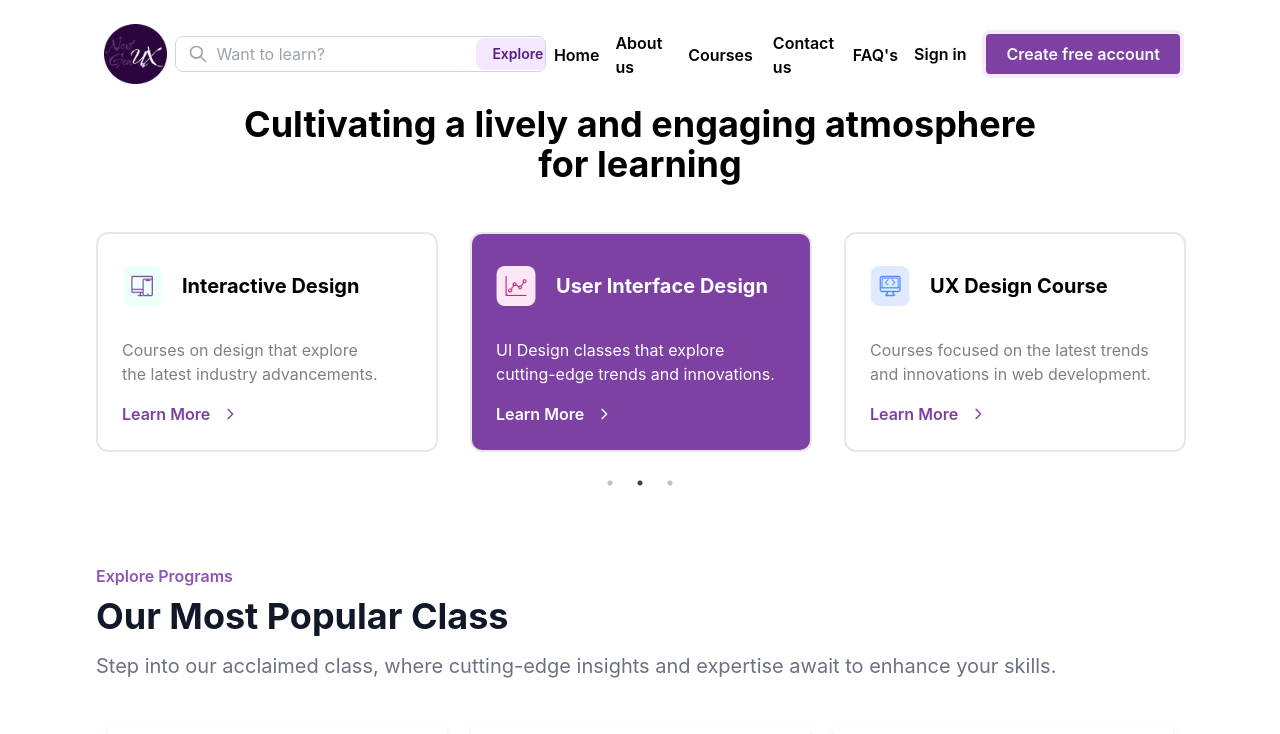
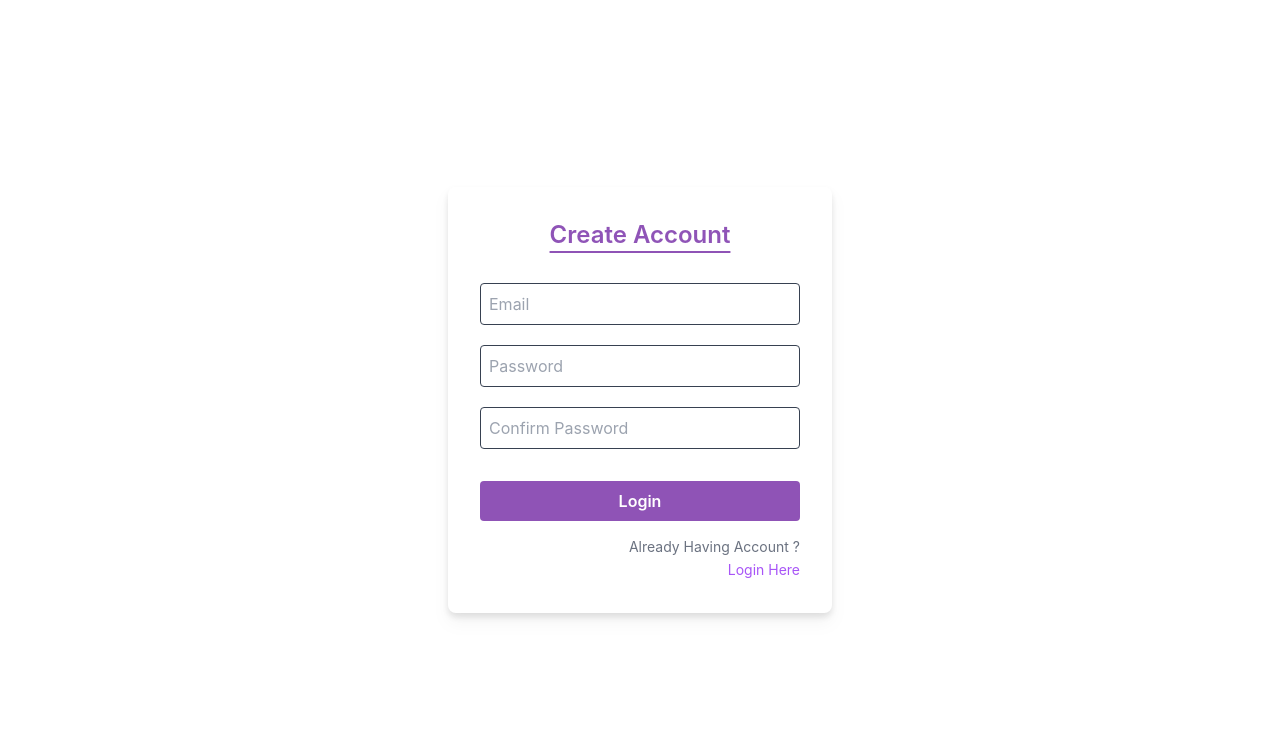
Before and after one commit to vaishnavibadwaik24/next-gen-ux, a React (Create React App) app: page /createaccount in a window 1280 px wide. Shown: the top 734 px of the page. Built offline with nearby package versions, Linux system fonts and the light colour scheme.

Commit message:
Sign in and Create account form added

```diff
--- a/package.json
+++ b/package.json
@@ -9,6 +9,8 @@
     "react": "^18.3.1",
     "react-dom": "^18.3.1",
     "react-icons": "^5.2.1",
+    "react-router": "^6.26.1",
+    "react-router-dom": "^6.26.1",
     "react-scripts": "5.0.1",
     "react-slick": "^0.30.2",
     "slick-carousel": "^1.8.1",
@@ -37,5 +39,8 @@
       "last 1 firefox version",
       "last 1 safari version"
     ]
+  },
+  "devDependencies": {
+    "html-webpack-plugin": "^5.6.0"
   }
 }
--- /dev/null
+++ b/src/CreateAccount.jsx
@@ -0,0 +1,49 @@
+import React from 'react'
+
+export default function CreateAccount() {
+  return (
+    <div className="min-h-screen flex items-center justify-center bg-white">
+      <div className="bg-white text-white p-8 rounded-lg drop-shadow-lg w-96">
+        <h2 className="text-center font-semibold underline underline-offset-8 text-2xl mb-8" style={{ color: "rgba(136, 73, 178, 0.94)" }}>Create Account</h2>
+        <form>
+          <div className="mb-5">
+            <input
+              type="email"
+              placeholder="Email"
+              className="w-full p-2 rounded bg-white border border-gray-700 text-gray-300 focus:outline-none focus:border-purple-700"
+            />
+          </div>
+          <div className="mb-5">
+            <input
+              type="password"
+              placeholder="Password"
+              className="w-full p-2 rounded bg-white border border-gray-700 text-gray-300 focus:outline-none focus:border-purple-700"
+            />
+          </div>
+          <div className="mb-8">
+            <input
+              type="password"
+              placeholder="Confirm Password"
+              className="w-full p-2 rounded bg-white border border-gray-700 text-gray-300 focus:outline-none focus:border-purple-700"
+            />
+          </div>
+          <div>
+            <button
+              type="submit"
+              className="w-full text-white font-semibold p-2 rounded focus:outline-none"
+              style={{ backgroundColor: "rgba(136, 73, 178, 0.94)" }}
+            >
+              Login
+            </button>
+          </div>
+          <div className="text-right mt-4">
+            <p className="text-sm text-gray-500">Already Having Account ? </p>
+            <a href="#" className="text-sm text-purple-500 hover:underline">
+              Login Here
+            </a>
+          </div>
+        </form>
+      </div>
+    </div>
+  )
+}
--- a/src/Home.jsx
+++ b/src/Home.jsx
@@ -1,4 +1,5 @@
 import React, { useState } from "react";
+import { Link } from "react-router-dom";
 import "slick-carousel/slick/slick.css";
 import "slick-carousel/slick/slick-theme.css";
 import { FaClock } from "react-icons/fa";
@@ -412,10 +413,11 @@ function Home() {
 
           {/* Authentication Buttons */}
           <div className="items-center flex-shrink-0 hidden lg:flex">
-            <button className="self-center px-4 py-3 font-semibold rounded">
+          <Link to="/SignIn" className="self-center px-4 py-3 font-semibold rounded">
             Sign in
-            </button>
-            <button
+          </Link>
+          <Link
+            to="/CreateAccount"
             className="self-center px-5 py-2 font-semibold rounded-lg border-4 text-gray-50"
             style={{
               backgroundColor: "rgba(124, 65, 163, 1)",
@@ -423,7 +425,7 @@ function Home() {
             }}
           >
             Create free account
-            </button>
+          </Link>
         </div>
 
           {/* Mobile Menu Button */}
--- /dev/null
+++ b/src/SignIn.jsx
@@ -0,0 +1,47 @@
+import React from "react";
+
+export default function SignIn() {
+  return (
+    <div className="min-h-screen flex items-center justify-center bg-white">
+      <div className="bg-white text-white p-8 rounded-lg drop-shadow-lg w-96">
+        <h2 className="text-center font-semibold underline underline-offset-8 text-2xl mb-8" style={{ color: "rgba(136, 73, 178, 0.94)" }}>Sign In</h2>
+        <form>
+          <div className="mb-5">
+            <input
+              type="email"
+              placeholder="Email"
+              className="w-full p-2 rounded bg-white border border-gray-700 text-gray-300 focus:outline-none focus:border-purple-700"
+            />
+          </div>
+          <div className="mb-4">
+            <input
+              type="password"
+              placeholder="Password"
+              className="w-full p-2 rounded bg-white border border-gray-700 text-gray-300 focus:outline-none focus:border-purple-700"
+            />
+          </div>
+          <div className="text-right mb-4">
+            <a href="#" className="text-sm text-gray-500 hover:underline">
+              Forgot Password ?
+            </a>
+          </div>
+          <div>
+            <button
+              type="submit"
+              className="w-full text-white font-semibold p-2 rounded focus:outline-none"
+              style={{ backgroundColor: "rgba(136, 73, 178, 0.94)" }}
+            >
+              Login
+            </button>
+          </div>
+          <div className="text-right mt-4">
+            <p className="text-sm text-gray-500">Don’t Have Account ? </p>
+            <a href="#" className="text-sm text-purple-500 hover:underline">
+              Create Here
+            </a>
+          </div>
+        </form>
+      </div>
+    </div>
+  );
+}
--- a/src/index.js
+++ b/src/index.js
@@ -1,19 +1,23 @@
 import React from 'react';
 import ReactDOM from 'react-dom/client';
 import './index.css';
-// import App from './App';
+import { BrowserRouter as Router, Route, Routes } from 'react-router-dom';
 import Home from './Home';
+import SignIn from './SignIn';
+import CreateAccount from './CreateAccount';
 import reportWebVitals from './reportWebVitals';
 
 const root = ReactDOM.createRoot(document.getElementById('root'));
 root.render(
   <React.StrictMode>
-    {/* <App /> */}
-    <Home />
+    <Router>
+      <Routes>
+        <Route path="/" element={<Home />} />
+        <Route path="/signin" element={<SignIn />} />
+        <Route path="/createaccount" element={<CreateAccount />} />
+      </Routes>
+    </Router>
   </React.StrictMode>
 );
 
-// If you want to start measuring performance in your app, pass a function
-// to log results (for example: reportWebVitals(console.log))
-// or send to an analytics endpoint. Learn more: https://bit.ly/CRA-vitals
 reportWebVitals();
```
Also changed, not shown: 1 other file (tests, documents, lock files or other folders). Lines whose indentation alone changed are shown as unchanged.
